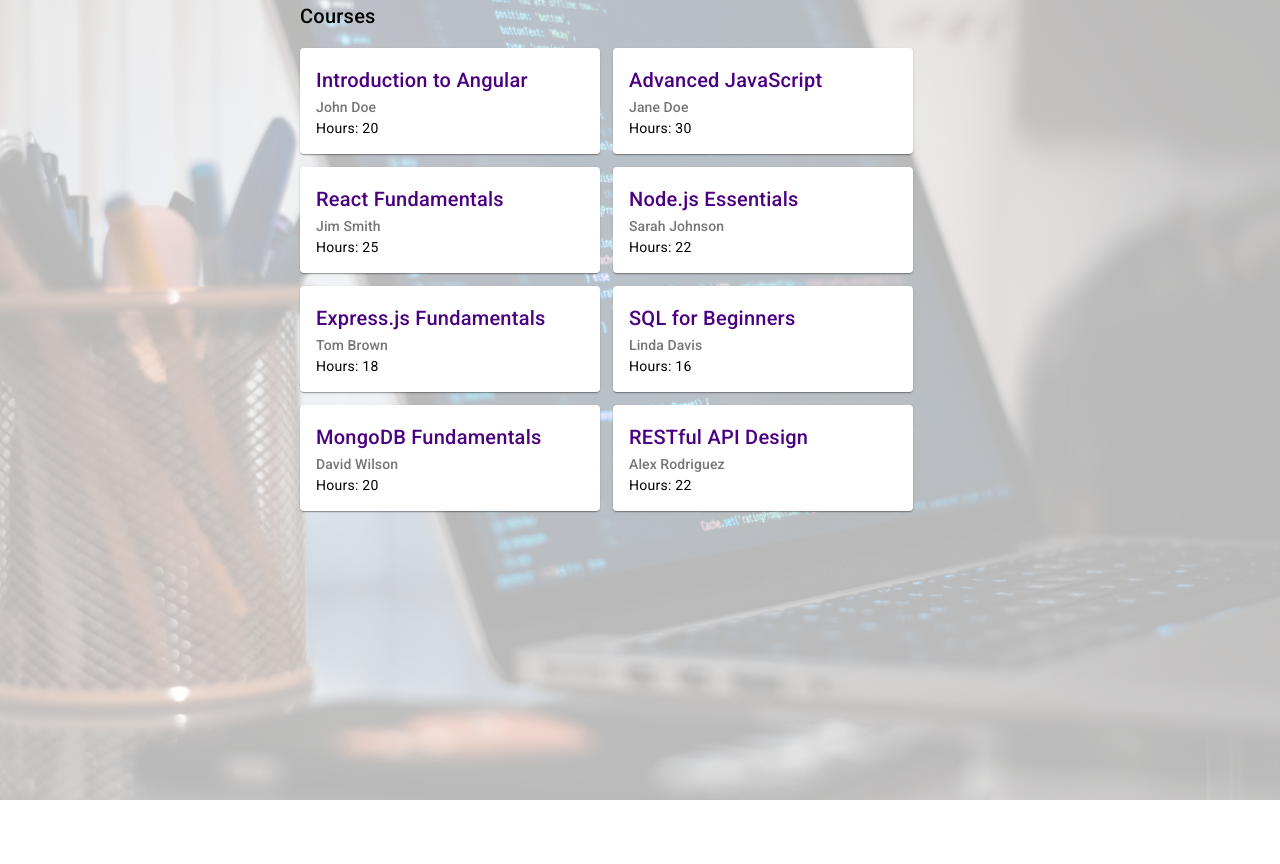
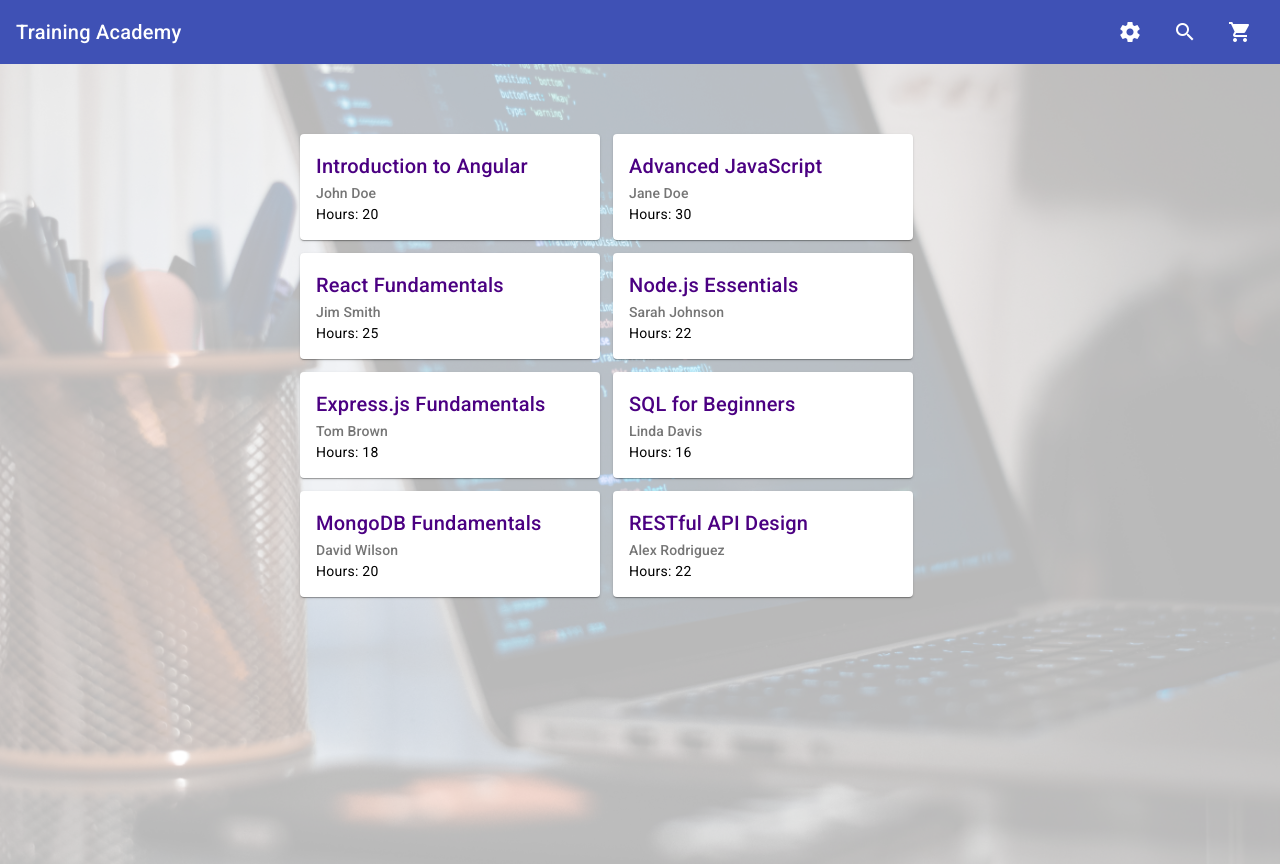
Before and after one commit to AhmedHafez1/training-system, an Angular app: page /courses in a window 1280 px wide. Before the commit the page ends 800 px from the top, so only its background shows below. Built offline with nearby package versions, Linux system fonts and the light colour scheme.

Commit message:
Added the header

```diff
--- a/src/app/app.component.html
+++ b/src/app/app.component.html
@@ -1,3 +1,4 @@
+<app-header></app-header>
 <div class="main-container">
   <div class="container">
     <router-outlet></router-outlet>
--- a/src/app/app.component.scss
+++ b/src/app/app.component.scss
@@ -15,4 +15,5 @@
 
 .container {
   margin: 0 300px;
+  padding: 70px 0;
 }
--- a/src/app/app.module.ts
+++ b/src/app/app.module.ts
@@ -9,6 +9,8 @@ import { courses, COURSES } from './shared/courses';
 import { BrowserAnimationsModule } from '@angular/platform-browser/animations';
 import { MatToolbarModule } from '@angular/material/toolbar';
 import { HeaderComponent } from './header/header.component';
+import { MatIconModule } from '@angular/material/icon';
+import { MatButtonModule } from '@angular/material/button';
 
 @NgModule({
   declarations: [AppComponent, CourseListComponent, HeaderComponent],
@@ -17,7 +19,9 @@ import { HeaderComponent } from './header/header.component';
     AppRoutingModule,
     MatCardModule,
     MatToolbarModule,
+    MatButtonModule,
     BrowserAnimationsModule,
+    MatIconModule,
   ],
   providers: [{ provide: COURSES, useValue: courses }],
   bootstrap: [AppComponent],
--- a/src/app/course-list/course-list.component.html
+++ b/src/app/course-list/course-list.component.html
@@ -1,4 +1,3 @@
-<h2>Courses</h2>
 <div class="course-list">
   <mat-card
     class="course-card"
--- a/src/app/course-list/course-list.component.scss
+++ b/src/app/course-list/course-list.component.scss
@@ -8,7 +8,7 @@
   width: 300px;
   transition: all 0.3s;
   &:hover {
-    background-color: rgb(241, 218, 241);
+    background-color: #eee;
     cursor: pointer;
   }
 }
--- a/src/app/header/header.component.html
+++ b/src/app/header/header.component.html
@@ -1 +1,14 @@
-<p>header works!</p>
+<mat-toolbar color="primary">
+  <span>Training Academy</span>
+  <span class="spacer"></span>
+
+  <button mat-icon-button>
+    <mat-icon class="example-icon" aria-hidden="false">settings</mat-icon>
+  </button>
+  <button mat-icon-button>
+    <mat-icon class="example-icon" aria-hidden="false">search</mat-icon>
+  </button>
+  <button mat-icon-button>
+    <mat-icon class="example-icon" aria-hidden="false">shopping_cart</mat-icon>
+  </button>
+</mat-toolbar>
--- a/src/app/header/header.component.scss
+++ b/src/app/header/header.component.scss
@@ -0,0 +1,8 @@
+mat-toolbar {
+  display: flex;
+  gap: 7px;
+}
+
+.spacer {
+  flex: 1 1 auto;
+}
```
